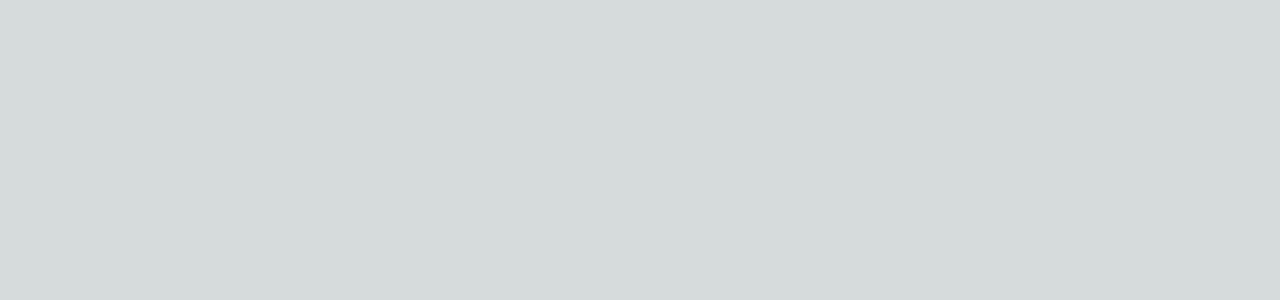
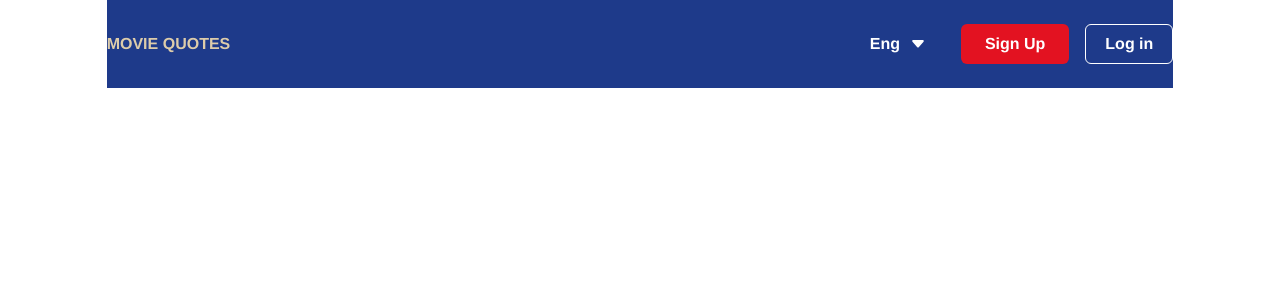
Before and after one commit to nataalii/epic-movie-quotes-front, a Next.js app: page / in a window 1280 px wide. Shown: the top 300 px of the page. Built offline with nearby package versions, Linux system fonts and the light colour scheme.

Commit message:
style: add header

```diff
--- /dev/null
+++ b/components/button/Button.tsx
@@ -0,0 +1,19 @@
+import React from 'react';
+
+const Button: React.FC<{ item: string; color: string }> = (props) => {
+  return (
+    <button
+      className={
+        props.color === 'red'
+          ? ' px-6 py-2 rounded-md bg-[#E31221] hidden md:block'
+          : props.color === 'transparent'
+          ? 'px-5 py-2 rounded-md outline-1 outline-white outline -outline-offset-1'
+          : ''
+      }
+    >
+      {props.item}
+    </button>
+  );
+};
+
+export default Button;
--- /dev/null
+++ b/components/icons/Arrow.tsx
@@ -0,0 +1,20 @@
+import React from 'react';
+
+function Icon() {
+  return (
+    <svg
+      xmlns='http://www.w3.org/2000/svg'
+      width='12'
+      height='8'
+      fill='none'
+      viewBox='0 0 12 8'
+    >
+      <path
+        fill='#fff'
+        d='M5.247 7.14L.451 1.658C-.115 1.012.345 0 1.204 0h9.592a1 1 0 01.753 1.659l-4.796 5.48a1 1 0 01-1.506 0v.001z'
+      ></path>
+    </svg>
+  );
+}
+
+export default Icon;
--- a/package.json
+++ b/package.json
@@ -22,9 +22,12 @@
   "devDependencies": {
     "@typescript-eslint/eslint-plugin": "^5.48.0",
     "@typescript-eslint/parser": "^5.48.0",
+    "autoprefixer": "^10.4.13",
     "eslint": "^8.31.0",
     "eslint-config-prettier": "^8.6.0",
     "eslint-plugin-prettier": "^4.2.1",
-    "prettier": "2.8.1"
+    "postcss": "^8.4.20",
+    "prettier": "2.8.1",
+    "tailwindcss": "^3.2.4"
   }
 }
--- a/pages/_app.tsx
+++ b/pages/_app.tsx
@@ -1,6 +1,6 @@
-import '../styles/globals.css'
-import type { AppProps } from 'next/app'
+import '../styles/globals.css';
+import type { AppProps } from 'next/app';
 
 export default function App({ Component, pageProps }: AppProps) {
-  return <Component {...pageProps} />
+  return <Component {...pageProps} />;
 }
--- a/pages/_document.tsx
+++ /dev/null
@@ -1,13 +0,0 @@
-import { Html, Head, Main, NextScript } from 'next/document'
-
-export default function Document() {
-  return (
-    <Html lang="en">
-      <Head />
-      <body>
-        <Main />
-        <NextScript />
-      </body>
-    </Html>
-  )
-}
--- a/pages/api/hello.ts
+++ /dev/null
@@ -1,13 +0,0 @@
-// Next.js API route support: https://nextjs.org/docs/api-routes/introduction
-import type { NextApiRequest, NextApiResponse } from 'next'
-
-type Data = {
-  name: string
-}
-
-export default function handler(
-  req: NextApiRequest,
-  res: NextApiResponse<Data>
-) {
-  res.status(200).json({ name: 'John Doe' })
-}
--- a/pages/index.tsx
+++ b/pages/index.tsx
@@ -1,3 +1,24 @@
+import Arrow from '../components/icons/Arrow';
+import Button from '../components/button/Button';
 export default function Home() {
-  return <></>;
+  return (
+    <>
+      <header className=' w-5/6 m-auto bg-blue-900 font-helvetica'>
+        <div className='flex justify-between items-center py-6 '>
+          <h2 className='uppercase text-[#DDCCAA] font-extrabold'>
+            movie quotes
+          </h2>
+          <div className='flex justify-center items-center gap-4 text-white font-extrabold'>
+            <ul className='w-24 text-center hidden md:block'>
+              <li className='flex flex-row justify-center items-center gap-3'>
+                Eng <Arrow />
+              </li>
+            </ul>
+            <Button item='Sign Up' color='red' />
+            <Button item='Log in' color='transparent' />
+          </div>
+        </div>
+      </header>
+    </>
+  );
 }
--- /dev/null
+++ b/postcss.config.js
@@ -0,0 +1,6 @@
+module.exports = {
+  plugins: {
+    tailwindcss: {},
+    autoprefixer: {},
+  },
+}
--- a/styles/globals.css
+++ b/styles/globals.css
@@ -1,107 +1,8 @@
-:root {
-  --max-width: 1100px;
-  --border-radius: 12px;
-  --font-mono: ui-monospace, Menlo, Monaco, 'Cascadia Mono', 'Segoe UI Mono',
-    'Roboto Mono', 'Oxygen Mono', 'Ubuntu Monospace', 'Source Code Pro',
-    'Fira Mono', 'Droid Sans Mono', 'Courier New', monospace;
+@tailwind base;
+@tailwind components;
+@tailwind utilities;
 
-  --foreground-rgb: 0, 0, 0;
-  --background-start-rgb: 214, 219, 220;
-  --background-end-rgb: 255, 255, 255;
-
-  --primary-glow: conic-gradient(
-    from 180deg at 50% 50%,
-    #16abff33 0deg,
-    #0885ff33 55deg,
-    #54d6ff33 120deg,
-    #0071ff33 160deg,
-    transparent 360deg
-  );
-  --secondary-glow: radial-gradient(
-    rgba(255, 255, 255, 1),
-    rgba(255, 255, 255, 0)
-  );
-
-  --tile-start-rgb: 239, 245, 249;
-  --tile-end-rgb: 228, 232, 233;
-  --tile-border: conic-gradient(
-    #00000080,
-    #00000040,
-    #00000030,
-    #00000020,
-    #00000010,
-    #00000010,
-    #00000080
-  );
-
-  --callout-rgb: 238, 240, 241;
-  --callout-border-rgb: 172, 175, 176;
-  --card-rgb: 180, 185, 188;
-  --card-border-rgb: 131, 134, 135;
+@font-face {
+    font-family: 'Helvetica';
+    src: url('../public/fonts/Helvetica\ Neue\ UltraLight.ttf');
 }
-
-@media (prefers-color-scheme: dark) {
-  :root {
-    --foreground-rgb: 255, 255, 255;
-    --background-start-rgb: 0, 0, 0;
-    --background-end-rgb: 0, 0, 0;
-
-    --primary-glow: radial-gradient(rgba(1, 65, 255, 0.4), rgba(1, 65, 255, 0));
-    --secondary-glow: linear-gradient(
-      to bottom right,
-      rgba(1, 65, 255, 0),
-      rgba(1, 65, 255, 0),
-      rgba(1, 65, 255, 0.3)
-    );
-
-    --tile-start-rgb: 2, 13, 46;
-    --tile-end-rgb: 2, 5, 19;
-    --tile-border: conic-gradient(
-      #ffffff80,
-      #ffffff40,
-      #ffffff30,
-      #ffffff20,
-      #ffffff10,
-      #ffffff10,
-      #ffffff80
-    );
-
-    --callout-rgb: 20, 20, 20;
-    --callout-border-rgb: 108, 108, 108;
-    --card-rgb: 100, 100, 100;
-    --card-border-rgb: 200, 200, 200;
-  }
-}
-
-* {
-  box-sizing: border-box;
-  padding: 0;
-  margin: 0;
-}
-
-html,
-body {
-  max-width: 100vw;
-  overflow-x: hidden;
-}
-
-body {
-  color: rgb(var(--foreground-rgb));
-  background: linear-gradient(
-      to bottom,
-      transparent,
-      rgb(var(--background-end-rgb))
-    )
-    rgb(var(--background-start-rgb));
-}
-
-a {
-  color: inherit;
-  text-decoration: none;
-}
-
-@media (prefers-color-scheme: dark) {
-  html {
-    color-scheme: dark;
-  }
-}
--- /dev/null
+++ b/tailwind.config.js
@@ -0,0 +1,15 @@
+/** @type {import('tailwindcss').Config} */
+module.exports = {
+  content: [
+    './pages/**/*.{js,ts,jsx,tsx}',
+    './components/**/*.{js,ts,jsx,tsx}',
+  ],
+  theme: {
+    extend: {
+      fontFamily: {
+        helvetica: ['Helvetica'],
+      },
+    },
+  },
+  plugins: [],
+};
```
Also changed, not shown: public/fonts/Helvetica Neue UltraLight.ttf (added), 1 other file (tests, documents, lock files or other folders).
